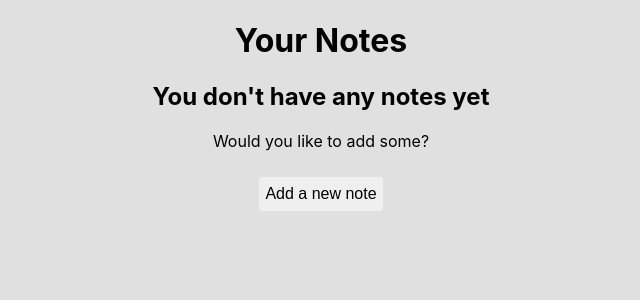
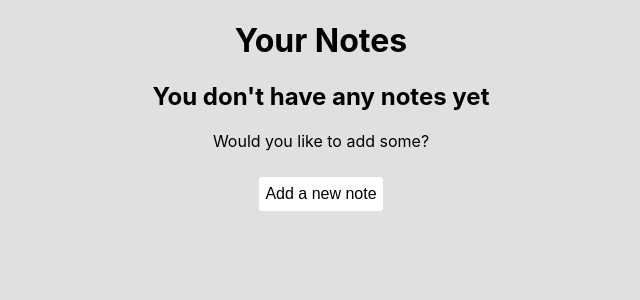
Before and after one commit to alexmorten/note-taking-showcase, a React (Create React App) app: page /notes in a window 1280 px wide. Shown: the top 300 px of the page, without its empty margins (319-959 px from the left). Built offline with nearby package versions, Linux system fonts and the light colour scheme.

Commit message:
add explicit white background to button

```diff
--- a/src/components/Button.css
+++ b/src/components/Button.css
@@ -5,6 +5,7 @@
   border-radius: 3px;
   cursor: pointer;
   margin: 10px;
+  background-color: white;
 }
 
 .Button.small {
```
